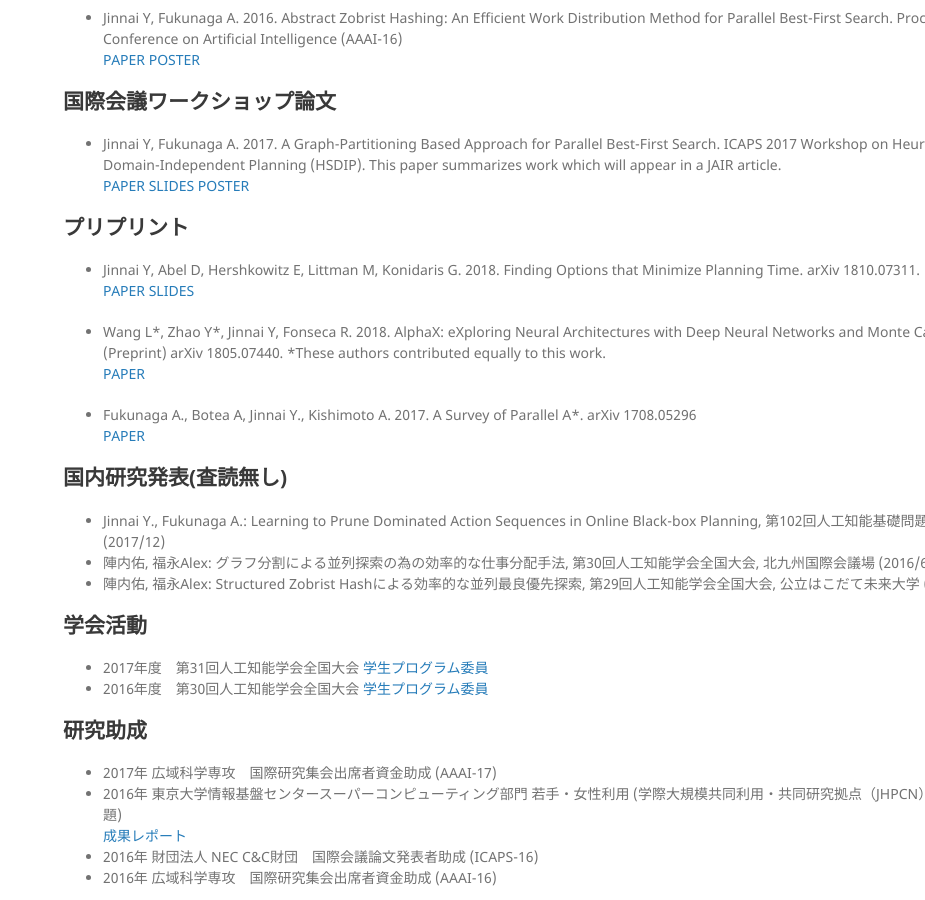
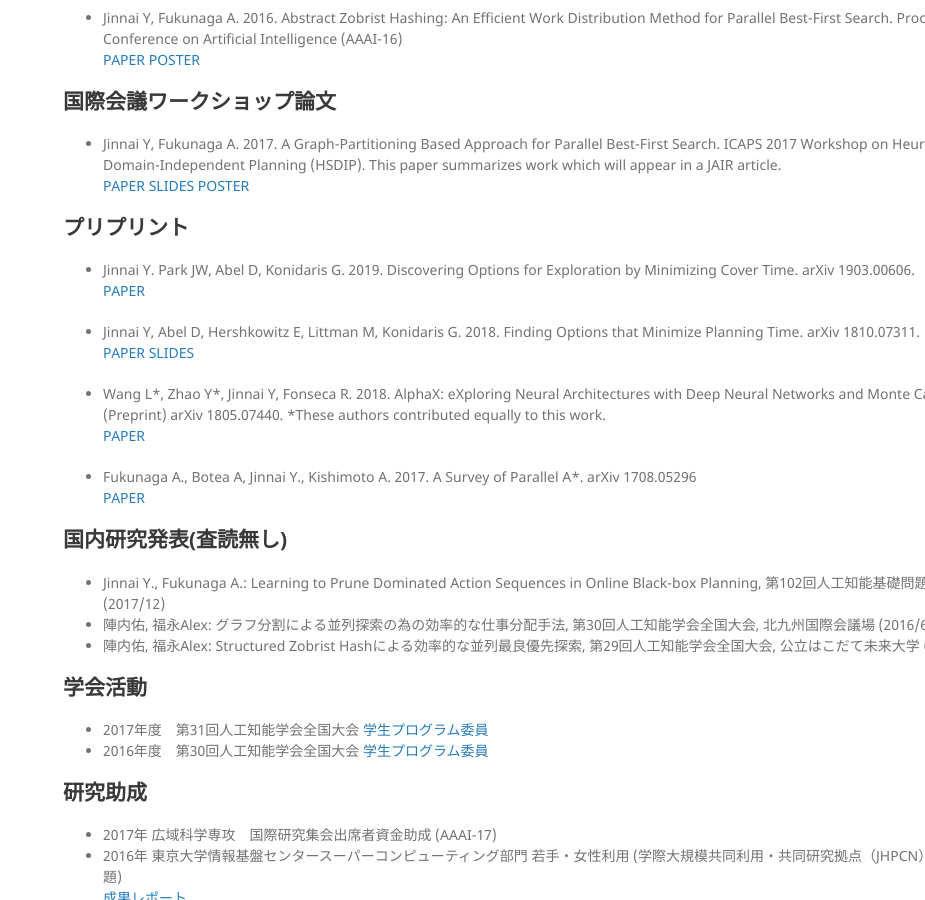
Before and after one commit to jinnaiyuu/jinnaiyuu.github.io, a Jekyll site: the page built from ja/index.md, in a window 1280 px wide and 900 px high, scrolled down 1143 px. Shown: the whole window, without its empty margins (355-1280 px from the left). Built offline with Jekyll 4.4.1, drawn with Linux system fonts in a browser that asks for light colours; our own code applies the rules of GitHub Pages for plain Markdown files.

Commit message:
added covering-option paper to the publications

```diff
--- a/ja/index.md
+++ b/ja/index.md
@@ -43,6 +43,9 @@
 [PAPER](../pdf/papers/HSDIP-17 Jinnai-Fukunaga.pdf) [SLIDES](../pdf/slides/AAAI-17 slides.pdf) [POSTER](../pdf/posters/ICAPS-17 poster.pdf)
 
 ## プリプリント
+
+- Jinnai Y. Park JW, Abel D, Konidaris G. 2019. Discovering Options for Exploration by Minimizing Cover Time. arXiv 1903.00606.
+[PAPER](https://arxiv.org/abs/1903.00606)
 
 - Jinnai Y, Abel D, Hershkowitz E, Littman M, Konidaris G. 2018. Finding Options that Minimize Planning Time. arXiv 1810.07311.
 [PAPER](https://arxiv.org/abs/1810.07311) [SLIDES](../pdf/slides/arXiv-options slides.pdf)
```
Also changed, not shown: index.md (+1 -0 lines), images/papers/covering-options.png (added).
